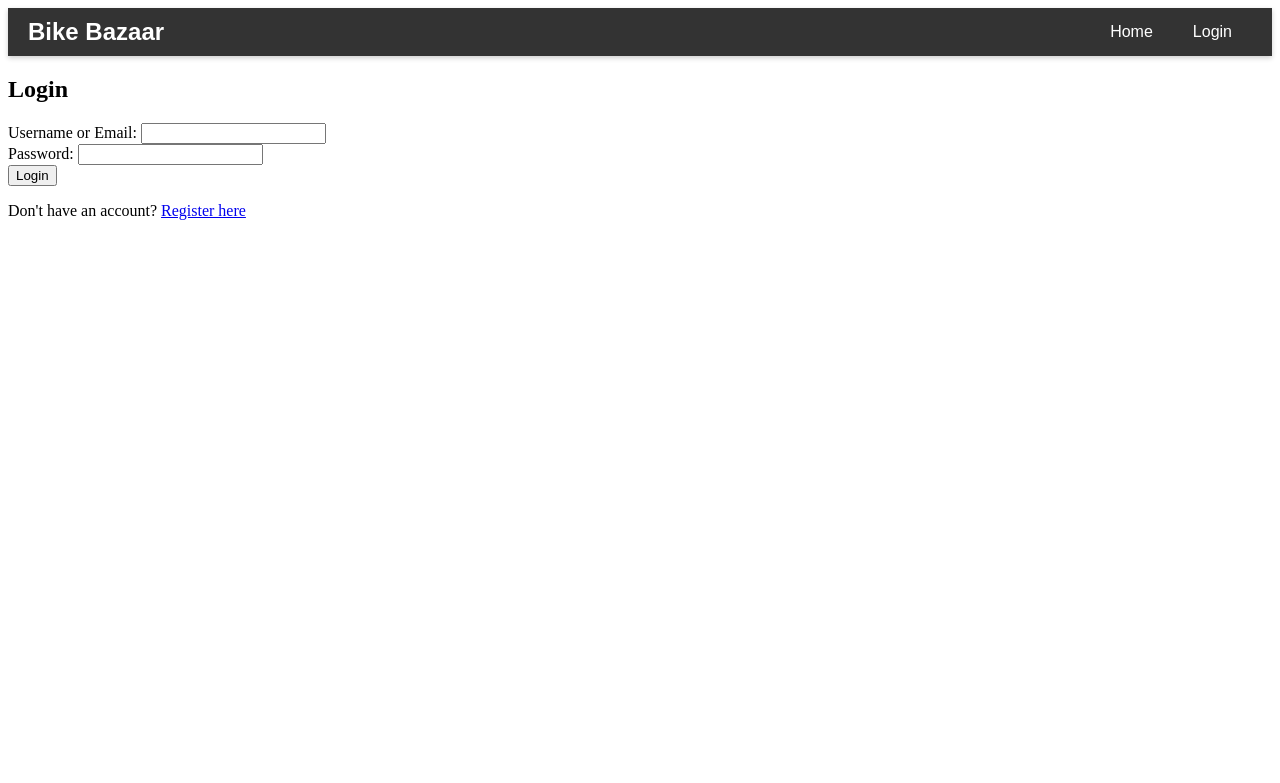
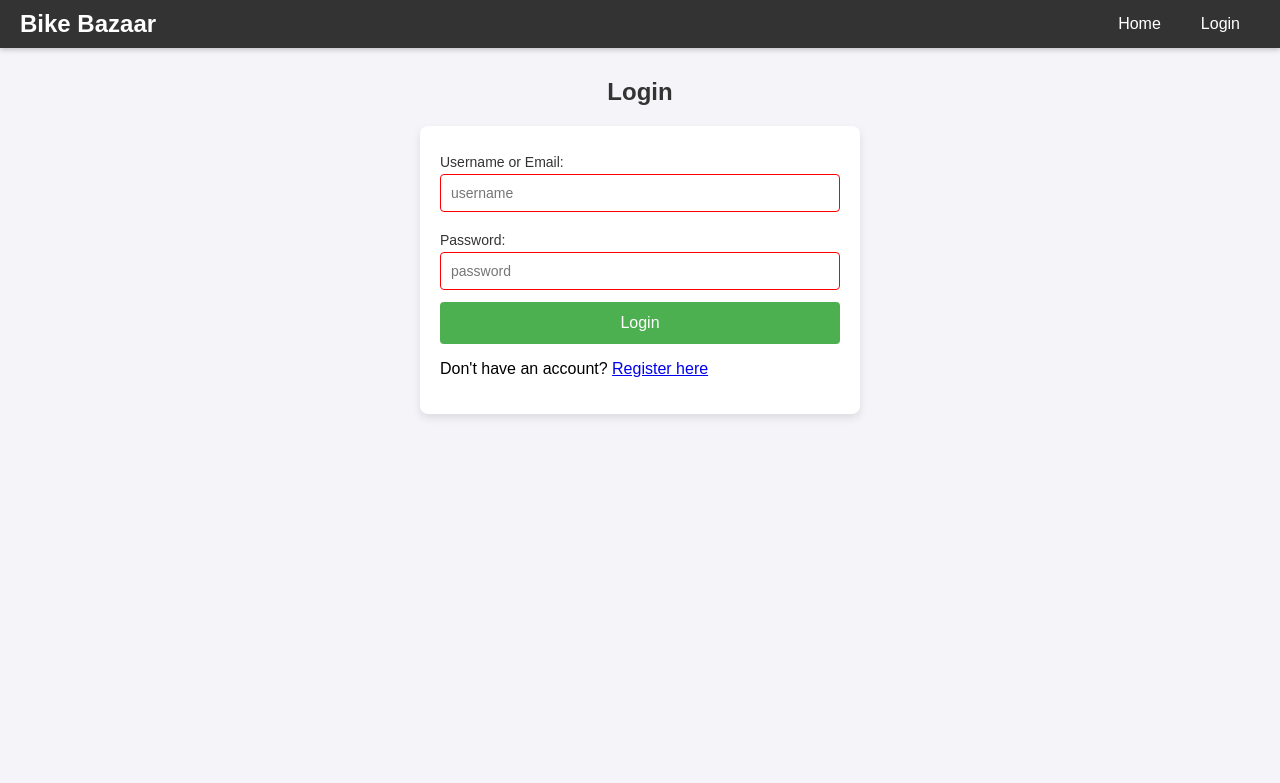
Before and after one commit to Rehan7117/bikebazaar, a PHP site: page /login.php in a window 1280 px wide. Shown: the top 783 px of the page. Run offline with PHP 8.4, Linux system fonts and the light colour scheme.

Commit message:
css include

```diff
--- a/login.php
+++ b/login.php
@@ -52,6 +52,8 @@ if ($_SERVER['REQUEST_METHOD'] == 'POST') {
     <meta charset="UTF-8">
     <meta name="viewport" content="width=device-width, initial-scale=1.0">
     <title>Login</title>
+    <link rel="stylesheet" type="text/css" href="register.css"> <!-- Link to your external CSS file -->
+
 </head>
 <body>
     <h2>Login</h2>
@@ -64,14 +66,15 @@ if ($_SERVER['REQUEST_METHOD'] == 'POST') {
     <!-- Login Form -->
     <form method="POST">
         <label for="username">Username or Email:</label>
-        <input type="text" id="username" name="username" required><br>
+        <input type="text" id="username" placeholder="username"  name="username" required><br>
 
         <label for="password">Password:</label>
-        <input type="password" id="password" name="password" required><br>
+        <input type="password" id="password" placeholder="password" name="password" required><br>
 
         <button type="submit">Login</button>
+        <p>Don't have an account? <a href="register.php">Register here</a></p>
+
     </form>
 
-    <p>Don't have an account? <a href="register.php">Register here</a></p>
 </body>
 </html>
--- /dev/null
+++ b/register.css
@@ -0,0 +1,92 @@
+/* General styles for the page */
+body {
+    font-family: Arial, sans-serif;
+    background-color: #f4f4f9;
+    margin: 0;
+    padding: 0;
+}
+
+h2 {
+    text-align: center;
+    margin-top: 30px;
+    color: #333;
+}
+
+form {
+    max-width: 400px;
+    margin: 20px auto;
+    padding: 20px;
+    background-color: #fff;
+    border-radius: 8px;
+    box-shadow: 0 4px 8px rgba(0, 0, 0, 0.1);
+}
+
+label {
+    display: block;
+    font-size: 14px;
+    margin: 8px 0 4px;
+    color: #333;
+}
+
+input[type="text"],
+input[type="email"],
+input[type="tel"],
+input[type="password"] {
+    width: 100%;
+    padding: 10px;
+    margin-bottom: 12px;
+    border: 1px solid #ccc;
+    border-radius: 4px;
+    font-size: 14px;
+    box-sizing: border-box;
+}
+
+input[type="text"]:focus,
+input[type="email"]:focus,
+input[type="tel"]:focus,
+input[type="password"]:focus {
+    border-color: #4CAF50;
+    outline: none;
+}
+
+button {
+    width: 100%;
+    padding: 12px;
+    background-color: #4CAF50;
+    color: white;
+    border: none;
+    border-radius: 4px;
+    font-size: 16px;
+    cursor: pointer;
+    box-sizing: border-box;
+    transition: background-color 0.3s ease;
+}
+
+button:hover {
+    background-color: #45a049;
+}
+
+button:active {
+    background-color: #3e8e41;
+}
+
+input[type="submit"]:disabled {
+    background-color: #ccc;
+    cursor: not-allowed;
+}
+
+/* Message for password mismatch */
+.error-message {
+    color: red;
+    font-size: 14px;
+    margin-top: 10px;
+}
+
+/* Styles for form validation */
+input:invalid {
+    border-color: red;
+}
+
+input:valid {
+    border-color: green;
+}
--- a/register.php
+++ b/register.php
@@ -48,6 +48,8 @@ $conn->close();
     <meta charset="UTF-8">
     <meta name="viewport" content="width=device-width, initial-scale=1.0">
     <title>Register</title>
+    <link rel="stylesheet" type="text/css" href="register.css"> <!-- Link to your external CSS file -->
+
 </head>
 <body>
     <h2>Register</h2>
```
Also changed, not shown: Home.php (+20 -2 lines), home.css (+21 -2 lines).
